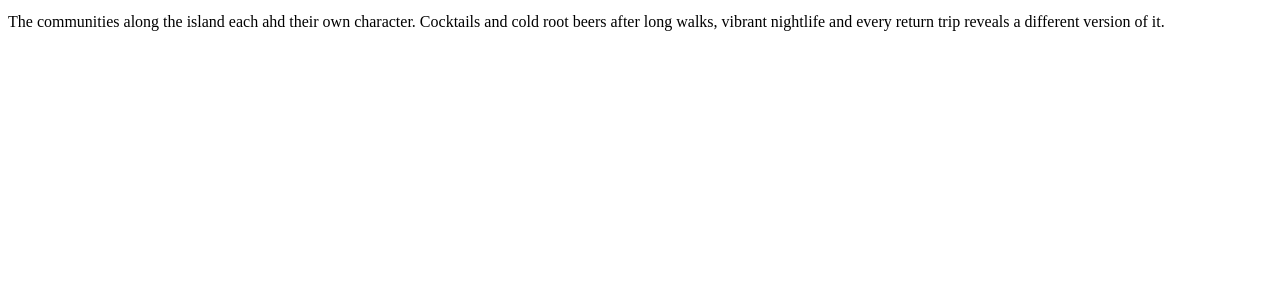
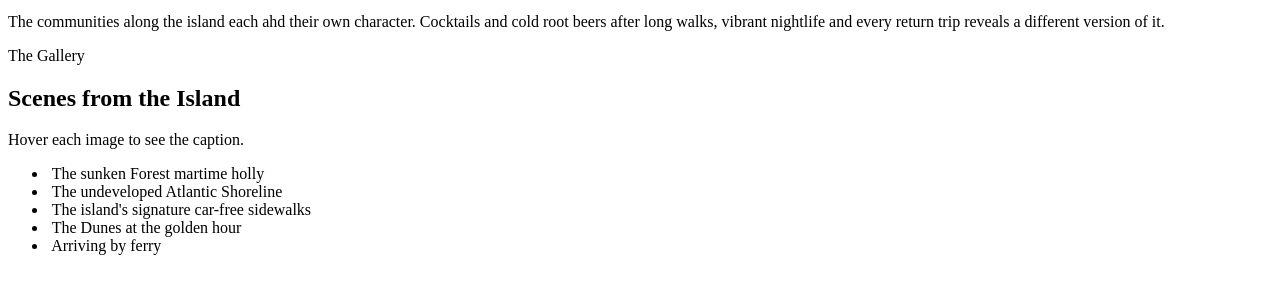
Before and after one commit to nobuyanzi07-cell/Adventure-in-Fire-Island, a plain HTML site: page index.html in a window 1280 px wide. Shown: the part 319-612 px from the top of the page. Drawn offline with Linux system fonts and the light colour scheme.

Commit message:
creation of gallery section

```diff
--- a/index.html
+++ b/index.html
@@ -25,7 +25,36 @@
             <p>The communities along the island each ahd their own character. Cocktails and cold root beers after long walks, vibrant nightlife and every return trip reveals a different version of it.</p>
         </div>
     </section>
-
+    <!--Image Gallery-->
+    <section class="gallary-section">
+        <div class="container">
+            <p class="section-label">The Gallery</p>
+            <h2>Scenes from the Island</h2>
+            <p class="gallery-intro">Hover each image to see the caption.</p>
+            <ul class="gallary">
+                <li>
+                    <img src="" />
+                    <span class="caption">The sunken Forest martime holly</span>
+                </li>
+                <li>
+                    <img src=""/>
+                    <span class="caption">The undeveloped Atlantic Shoreline</span>
+                </li>
+                <li>
+                    <img src=""/>
+                    <span class="caption">The island's signature car-free sidewalks</span>
+                </li>
+                <li>
+                    <img src=""/>
+                    <span class="caption">The Dunes at the golden hour</span>
+                </li>
+                <li>
+                    <img src=""/>
+                    <span class="caption">Arriving by ferry</span>
+                </li>
+            </ul>
+        </div>
+    </section>
 
 </body>
 </html>
```
